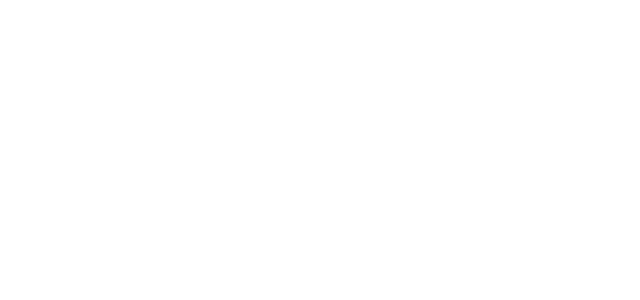
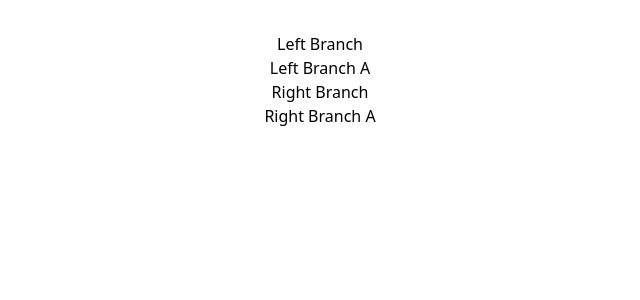
Before and after one commit to Maietskyi/react-okten-sept-2025, a React (Vite) app: page / in a window 1280 px wide. Shown: the top 300 px of the page, without its empty margins (320-960 px from the left). Built offline with nearby package versions, Linux system fonts and the light colour scheme; the HTML template or start-up script is replaced by a standard one.

Commit message:
Add Lesson 7 / 5-context

```diff
--- a/src/App.tsx
+++ b/src/App.tsx
@@ -1,10 +1,15 @@
 import './App.css'
+import LeftBranch from "./components/LeftBranch.tsx";
+import RightBranch from "./components/RightBranch.tsx";
 
 function App() {
 
-  return (
-    <></>
-  )
+    return (
+        <>
+            <LeftBranch/>
+            <RightBranch/>
+        </>
+    )
 }
 
 export default App
--- a/src/components/LeftBranch.tsx
+++ b/src/components/LeftBranch.tsx
@@ -0,0 +1,11 @@
+import LeftBranchA from "./LeftBranchA.tsx";
+
+const LeftBranch = () => {
+    return (
+        <div>Left Branch
+            <p><LeftBranchA/></p>
+        </div>
+    );
+};
+
+export default LeftBranch;
--- a/src/components/LeftBranchA.tsx
+++ b/src/components/LeftBranchA.tsx
@@ -0,0 +1,10 @@
+
+const LeftBranchA = () => {
+    return (
+        <div>
+            Left Branch A
+        </div>
+    );
+};
+
+export default LeftBranchA;
--- a/src/components/RightBranch.tsx
+++ b/src/components/RightBranch.tsx
@@ -0,0 +1,11 @@
+import RightBranchA from "./RightBranchA.tsx";
+
+const RightBranch = () => {
+    return (
+        <div>Right Branch
+            <p><RightBranchA/></p>
+        </div>
+    );
+};
+
+export default RightBranch;
--- a/src/components/RightBranchA.tsx
+++ b/src/components/RightBranchA.tsx
@@ -0,0 +1,10 @@
+
+const RightBranchA = () => {
+    return (
+        <div>
+            Right Branch A
+        </div>
+    );
+};
+
+export default RightBranchA;
```
Also changed, not shown: package.json (+5 -3 lines).
